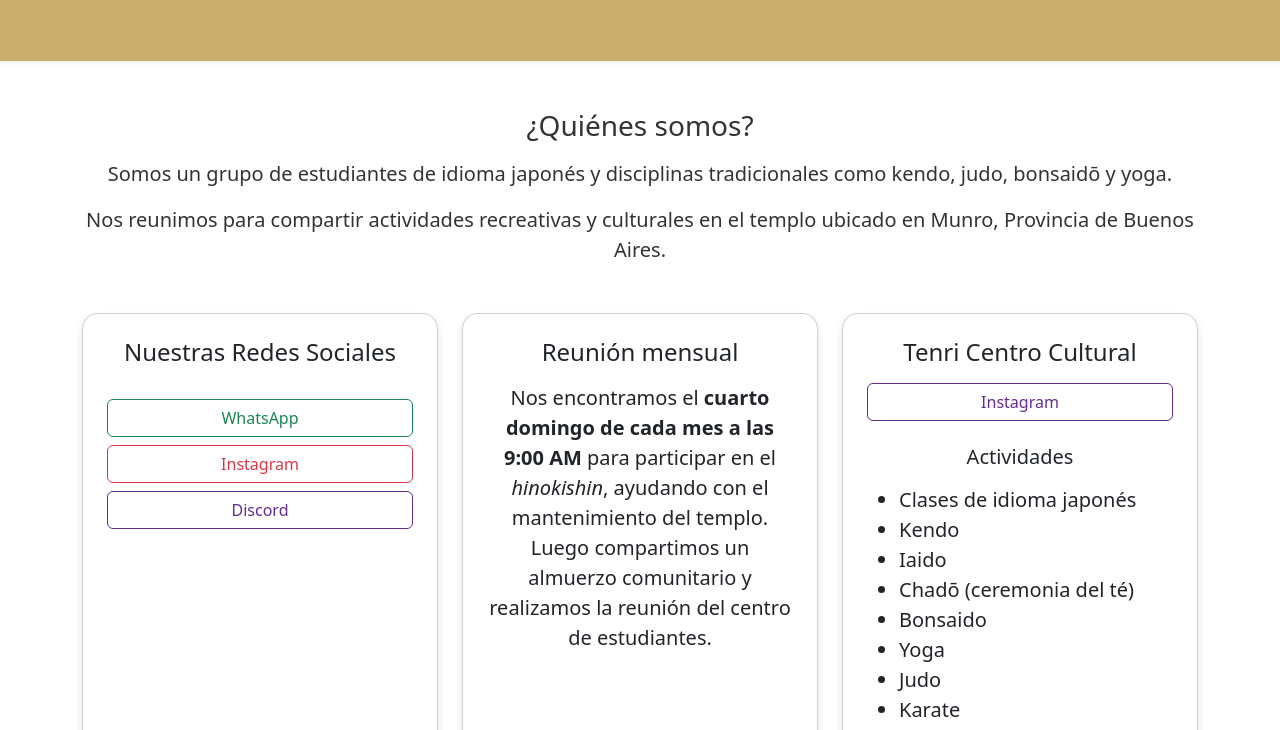
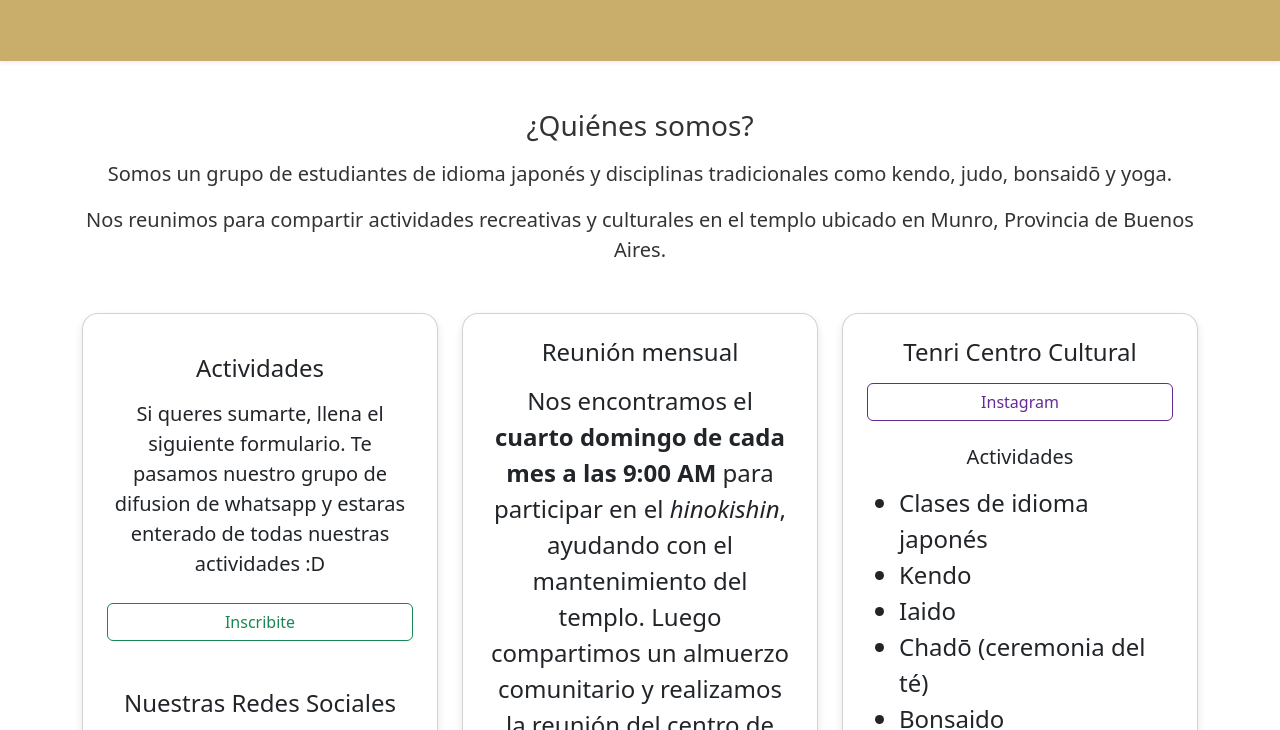
Before and after one commit to Estonian-Port/tenri-argentina-gakuseikai-landingpage, a plain HTML site: page index.html in a window 1280 px wide. Shown: the part 188-918 px from the top of the page. Drawn offline with nearby package versions, Linux system fonts and the light colour scheme.

Commit message:
Ajustes, cambia redes sociales y agrega el form de inscripcion a wpp

```diff
--- a/index.html
+++ b/index.html
@@ -32,19 +32,27 @@
     <section class="row text-center mb-5 g-4">
       <div class="col-md-4">
         <div class="card p-4 h-100">
-          <h3 class="h4 mb-3">Nuestras Redes Sociales</h3>
+
           <div class="d-grid gap-2 mt-3">
-            <a href="#" class="btn btn-outline-success">WhatsApp</a>
+            <h3 class="h4 mb-2">Actividades</h3>
+            <p class="fs-5">
+              Si queres sumarte, llena el siguiente formulario. Te pasamos nuestro grupo de difusion de whatsapp y estaras enterado de todas nuestras actividades :D
+            </p>
+            <a href="https://docs.google.com/forms/d/e/1FAIpQLSfHphm-8I0SBIIy2ss93kPXOGGY-nNqzHZvHxKBZ0ImzzagIA/viewform" class="btn btn-outline-success">Inscribite</a>
+          </div>
+
+          <h3 class="h4 mt-5 mb-3">Nuestras Redes Sociales</h3>
+          <div class="d-grid gap-2">
             <a href="https://www.instagram.com/tenri.argentina.gakuseikai/" class="btn btn-outline-danger">Instagram</a>
-            <a href="https://discord.gg/ecfVnGMUTR" class="btn btn-tenri">Discord</a>
           </div>
+
         </div>
       </div>
 
       <div class="col-md-4">
         <div class="card p-4 h-100">
           <h3 class="h4 mb-3">Reunión mensual</h3>
-          <p class="fs-5">
+          <p class="fs-4">
             Nos encontramos el <strong>cuarto domingo de cada mes a las 9:00 AM</strong> para participar en el
             <em>hinokishin</em>, ayudando con el mantenimiento del templo. Luego compartimos un almuerzo
             comunitario y realizamos la reunión del centro de estudiantes.
@@ -60,7 +68,7 @@
           </div>
           <h5 class="h5 mt-4 mb-3 text-center">Actividades</h5>
 
-          <ul class="fs-5 text-start">
+          <ul class="fs-4 text-start">
             <li>Clases de idioma japonés</li>
             <li>Kendo</li>
             <li>Iaido</li>
```
